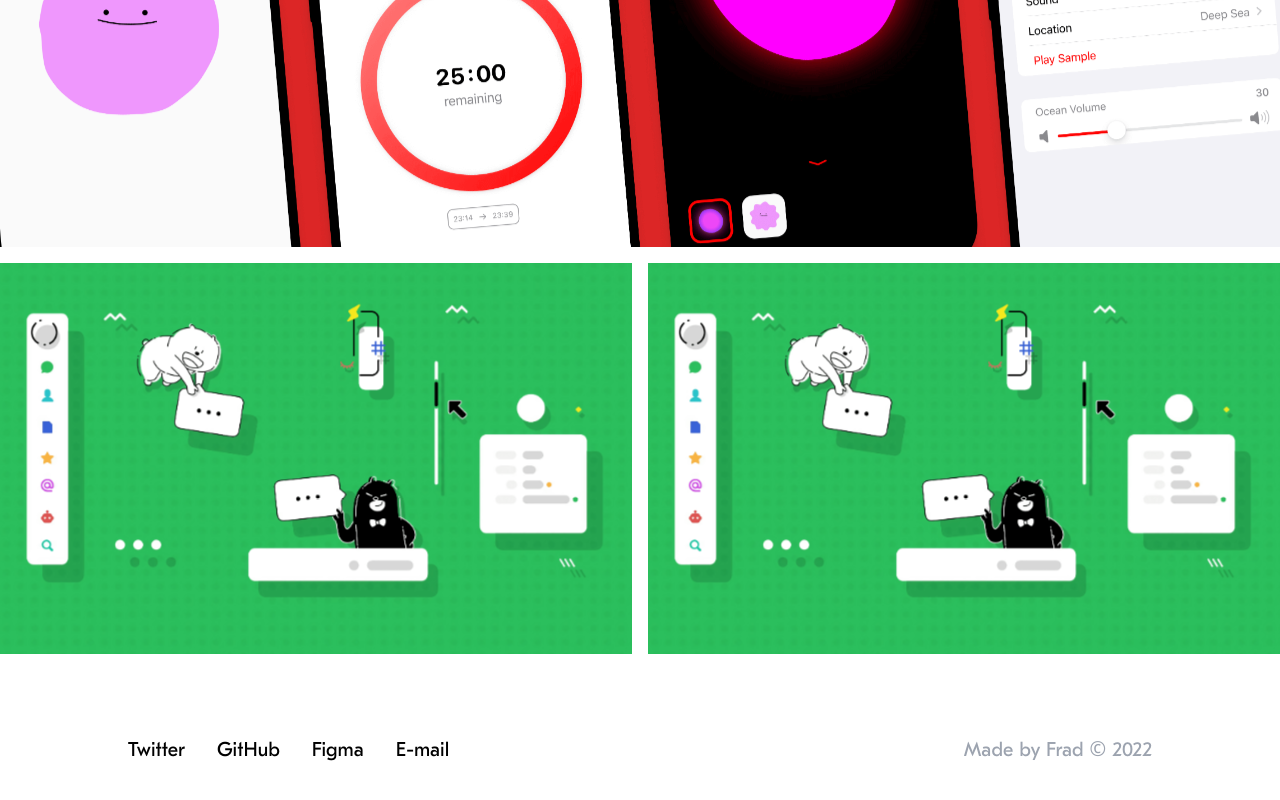
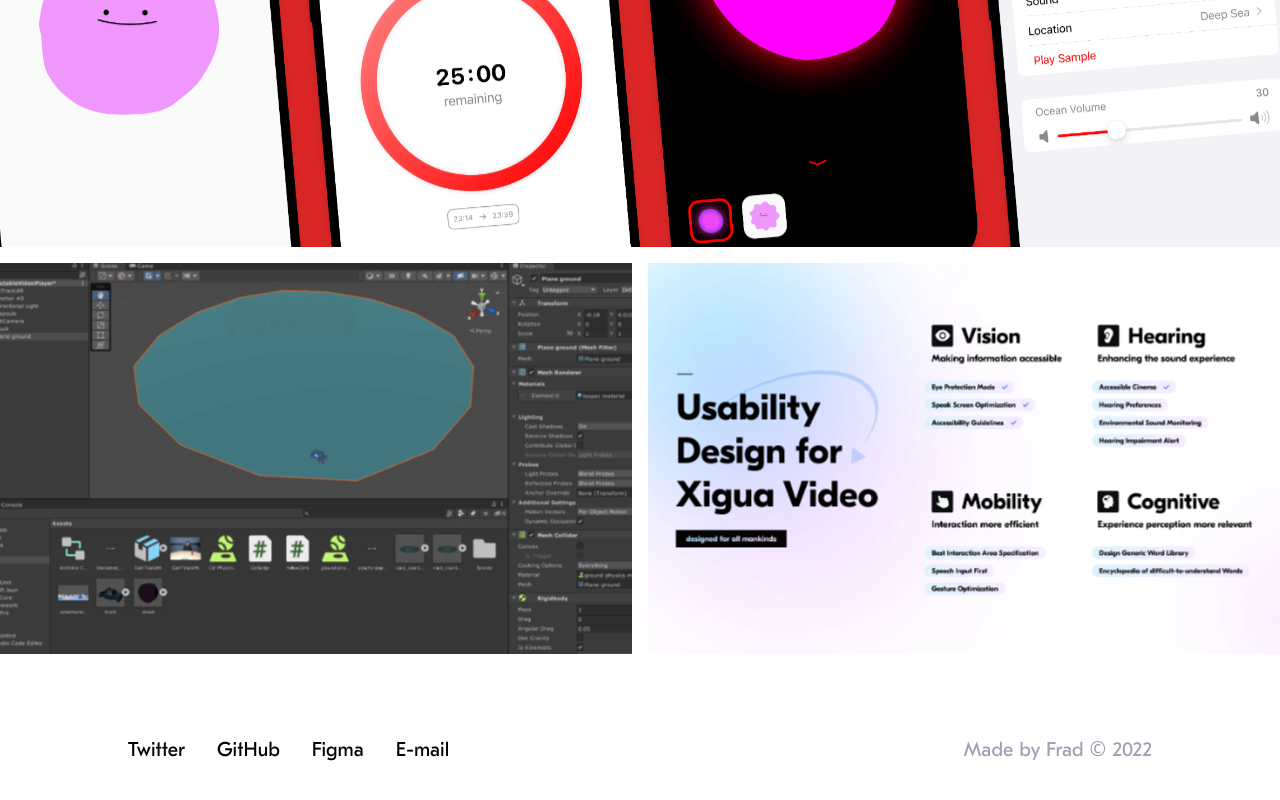
Before and after one commit to FradSer/frad-me, a Next.js app: page / in a window 1280 px wide. Shown: the part 1750-2550 px from the top of the page. Built offline with nearby package versions, Linux system fonts and the light colour scheme.

Commit message:
feat(landing): update wip works

```diff
--- a/content/workLinks.ts
+++ b/content/workLinks.ts
@@ -21,17 +21,18 @@ const workLinks = [
     cover: '/works/pachino/cover.png',
   },
   {
-    title: 'Eye Protection Design Handbook',
-    subTitle: 'Design Research',
-    slug: 'eye-protection-design-handbook',
-    cover: '/works/bearychat/cover.png',
+    title: 'Interactive Cross-platform Mixed Reality Video Player',
+    subTitle: 'Design Research / XR Prototyper',
+    slug: 'interactive-cross-platform-mixed-reality-video-player',
+    cover:
+      '/works/interactive-cross-iplatform-mixed-reality-video-player/cover.png',
     isWIP: true,
   },
   {
     title: 'Usability Design for Xigua Video',
     subTitle: 'Design Research / Product Design',
     slug: 'usability-design-for-xigua-video',
-    cover: '/works/bearychat/cover.png',
+    cover: '/works/usability-design-for-xigua-video/cover.png',
     isWIP: true,
   },
 ];
```
Also changed, not shown: public/works/interactive-cross-iplatform-mixed-reality-video-player/cover.png (added), public/works/usability-design-for-xigua-video/cover.png (added).
